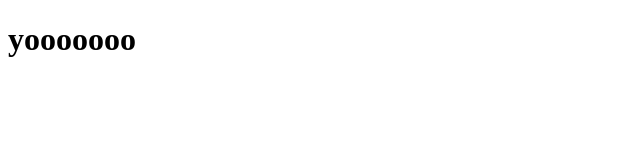
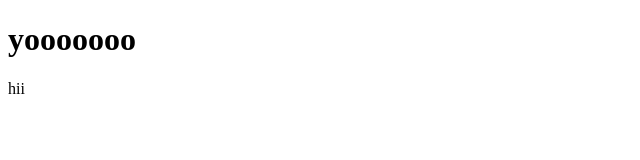
Before and after one commit to Fekallendorf/landingspagina, a plain HTML site: page index.html in a window 1280 px wide. Shown: the full height of the page, 0-640 px from the left. Drawn offline with Linux system fonts and the light colour scheme.

Commit message:
Update index.html

```diff
--- a/index.html
+++ b/index.html
@@ -8,5 +8,6 @@
 </head>
 <body>
     <h1>yooooooo</h1>
+    <p>hii<p>
 </body>
 </html>
```
